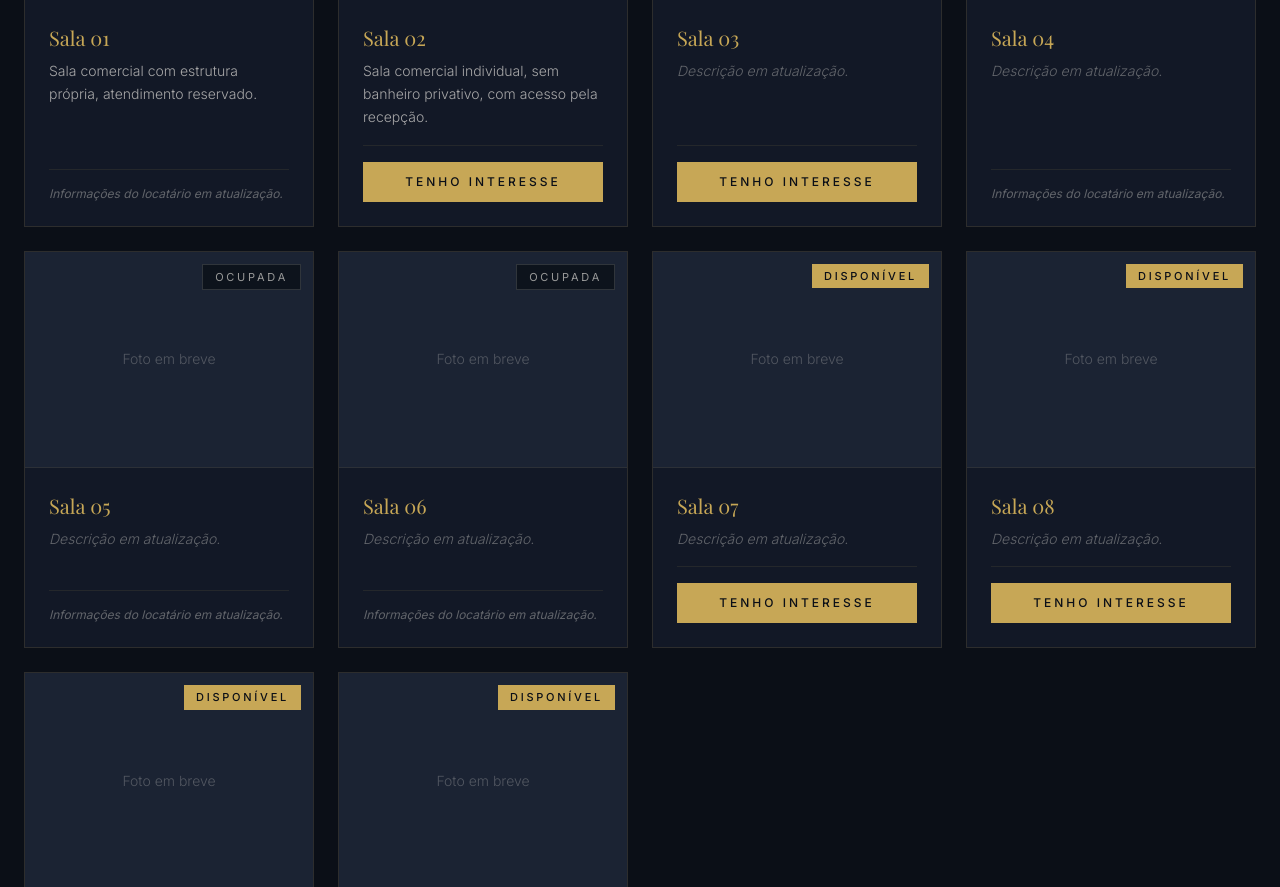
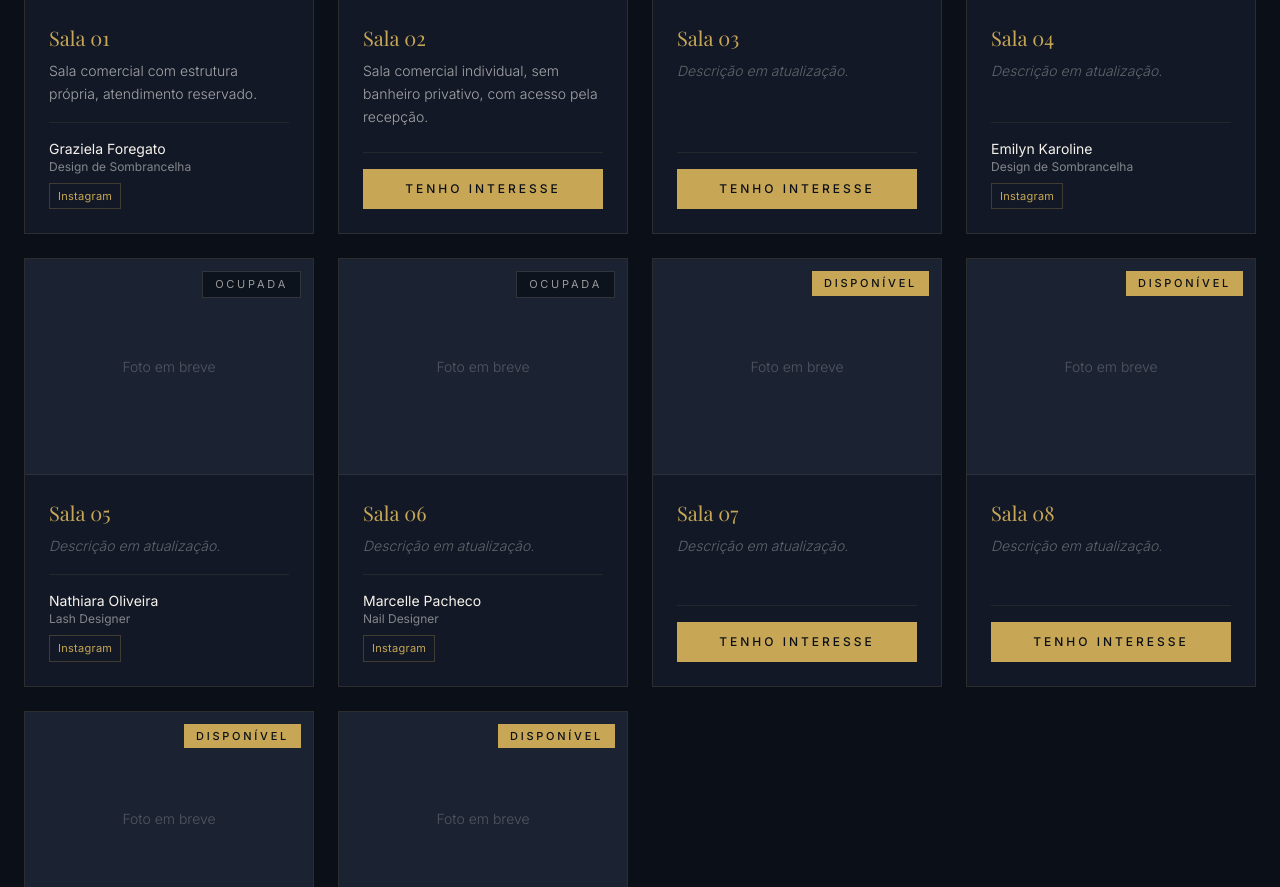
Before and after one commit to foregato/vilaoffice, a React (Vite) app: page / in a window 1280 px wide. Shown: the part 1960-2847 px from the top of the page. Built offline with nearby package versions, Linux system fonts and the light colour scheme; a web font is replaced by a local one.

Commit message:
adicionando as meninas

```diff
--- a/src/data/salas.js
+++ b/src/data/salas.js
@@ -12,9 +12,9 @@ export const salas = [
     info: [],
     foto: null,
     ocupante: {
-      nome: '', // TODO: preencher nome do profissional/empresa
-      servico: '', // TODO: preencher serviço/área de atuação
-      instagram: '', // TODO: @instagram
+      nome: 'Graziela Foregato', // TODO: preencher nome do profissional/empresa
+      servico: 'Design de Sombrancelha', // TODO: preencher serviço/área de atuação
+      instagram: '@grazielaforegato', // TODO: @instagram
       site: '', // TODO: site (opcional)
     },
   },
@@ -41,9 +41,9 @@ export const salas = [
     info: [],
     foto: null,
     ocupante: {
-      nome: '', // TODO
-      servico: '', // TODO
-      instagram: '', // TODO
+      nome: 'Emilyn Karoline', // TODO
+      servico: 'Design de Sombrancelha', // TODO
+      instagram: '@emilynkarolinebeautyclinic', // TODO
       site: '',
     },
   },
@@ -54,9 +54,9 @@ export const salas = [
     info: [],
     foto: null,
     ocupante: {
-      nome: '', // TODO
-      servico: '', // TODO
-      instagram: '', // TODO
+      nome: 'Nathiara Oliveira', // TODO
+      servico: 'Lash Designer', // TODO
+      instagram: '@cilios_nathiara_campinas', // TODO
       site: '',
     },
   },
@@ -67,9 +67,9 @@ export const salas = [
     info: [],
     foto: null,
     ocupante: {
-      nome: '', // TODO
-      servico: '', // TODO
-      instagram: '', // TODO
+      nome: 'Marcelle Pacheco', // TODO
+      servico: 'Nail Designer', // TODO
+      instagram: '@marcellepacheconails', // TODO
       site: '',
     },
   },
```
